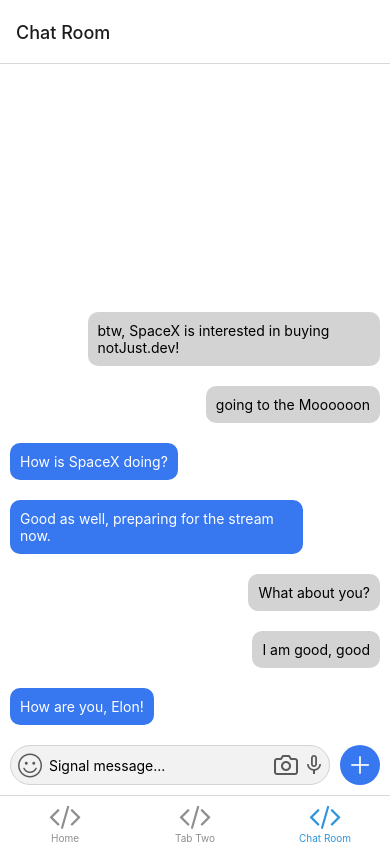
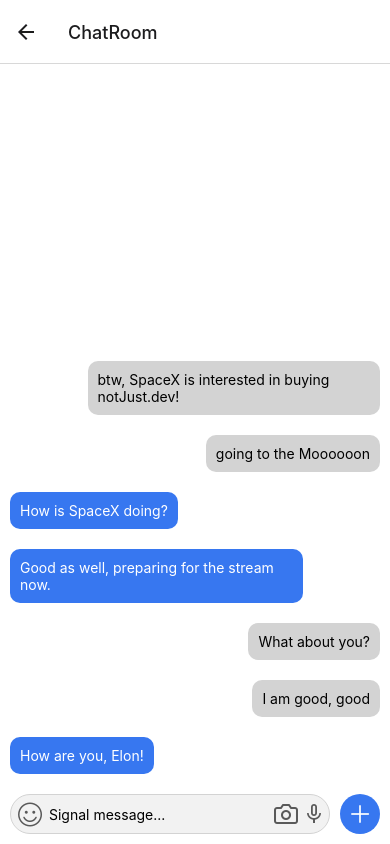
Before and after one commit to pablogeokar/react-native-chat, a React Native app: screen /ChatRoom in a window 390 px wide. Built offline with nearby package versions, Linux system fonts and the light colour scheme; what expo-linking would draw is missing.

Commit message:
header do app

```diff
--- a/components/ChatRoomItem/ChatRoomItem.tsx
+++ b/components/ChatRoomItem/ChatRoomItem.tsx
@@ -1,10 +1,18 @@
-import { View, Image, Text } from 'react-native'
+import { View, Image, Text, Pressable } from 'react-native'
+import { useNavigation } from '@react-navigation/native'
 import styles from './styles'
 
 export default function ChatRoomItem({ chatRoom }: any) {
   const user = chatRoom.users[1]
+  const navigation = useNavigation()
+
+  const onPress = () => {
+    console.warn(user.name)
+    navigation.navigate('ChatRoom', { id: chatRoom.id })
+  }
+
   return (
-    <View style={styles.container}>
+    <Pressable onPress={onPress} style={styles.container}>
       <Image source={{ uri: user.imageUri }} style={styles.image} />
       {chatRoom.newMessages &&
         <View style={styles.badgeContainer}>
@@ -18,7 +26,7 @@ export default function ChatRoomItem({ chatRoom }: any) {
         </View>
         <Text numberOfLines={1} style={styles.text}>{chatRoom.lastMessage.content}</Text>
       </View>
-    </View>
+    </Pressable>
 
   )
 }
--- a/navigation/index.tsx
+++ b/navigation/index.tsx
@@ -4,11 +4,10 @@
  *
  */
 import { FontAwesome } from '@expo/vector-icons';
-import { createBottomTabNavigator } from '@react-navigation/bottom-tabs';
 import { NavigationContainer, DefaultTheme, DarkTheme } from '@react-navigation/native';
 import { createNativeStackNavigator } from '@react-navigation/native-stack';
 import * as React from 'react';
-import { ColorSchemeName, Pressable } from 'react-native';
+import { View, Image, Text, ColorSchemeName, Pressable } from 'react-native';
 
 import Colors from '../constants/Colors';
 import useColorScheme from '../hooks/useColorScheme';
@@ -25,7 +24,7 @@ export default function Navigation({ colorScheme }: { colorScheme: ColorSchemeNa
   return (
     <NavigationContainer
       linking={LinkingConfiguration}
-    theme={colorScheme === 'dark' ? DarkTheme : DefaultTheme}
+      theme={colorScheme === 'dark' ? DarkTheme : DefaultTheme}
     >
       <RootNavigator />
     </NavigationContainer>
@@ -40,64 +39,25 @@ const Stack = createNativeStackNavigator<RootStackParamList>();
 
 function RootNavigator() {
   return (
-    <Stack.Navigator screenOptions={{ headerShown: false }}>
-      <Stack.Screen name="Root" component={BottomTabNavigator} />
-      <Stack.Screen name="ChatRoom" component={ChatRoomScreen} options={{ headerShown: true }} />
-      <Stack.Screen name="Home" component={HomeScreen} options={{ headerShown: true }} />
+    <Stack.Navigator>
+      <Stack.Screen
+        name="Home"
+        component={HomeScreen}
+        options={{ headerTitle: () => <HomeHeader /> }}
+      />
+      <Stack.Screen name="ChatRoom" component={ChatRoomScreen} />
       <Stack.Screen name="NotFound" component={NotFoundScreen} options={{ title: 'Oops!' }} />
     </Stack.Navigator>
   );
 }
 
-/**
- * A bottom tab navigator displays tab buttons on the bottom of the display to switch screens.
- * https://reactnavigation.org/docs/bottom-tab-navigator
- */
-const BottomTab = createBottomTabNavigator<RootTabParamList>();
-
-function BottomTabNavigator() {
-  const colorScheme = useColorScheme();
-
+const HomeHeader = () => {
   return (
-    <BottomTab.Navigator
-      initialRouteName="TabOne"
-      screenOptions={{
-        tabBarActiveTintColor: Colors[colorScheme].tint,
-      }}>
-      <BottomTab.Screen
-        name="TabOne"
-        component={HomeScreen}
-        options={({ navigation }: RootTabScreenProps<'TabOne'>) => ({
-          title: 'Home',
-          tabBarIcon: ({ color }) => <TabBarIcon name="code" color={color} />,
-        })}
-      />
-      <BottomTab.Screen
-        name="TabTwo"
-        component={TabTwoScreen}
-        options={{
-          title: 'Tab Two',
-          tabBarIcon: ({ color }) => <TabBarIcon name="code" color={color} />,
-        }}
-      />
-      <BottomTab.Screen
-        name="ChatRoom"
-        component={ChatRoomScreen}
-        options={{
-          title: 'Chat Room',
-          tabBarIcon: ({ color }) => <TabBarIcon name="code" color={color} />,
-        }}
-      />
-    </BottomTab.Navigator>
-  );
+    <View style={{ flexDirection: 'row', justifyContent: 'space-between' }}>
+      <Image
+        source={{ uri: 'https://notjustdev-dummy.s3.us-east-2.amazonaws.com/avatars/3.jpg' }}
+        style={{ width: 30, height: 30, borderRadius: 30 }} />
+      <Text style={{}}>Home</Text>
+    </View>
+  )
 }
-
-/**
- * You can explore the built-in icon families and icons on the web at https://icons.expo.fyi/
- */
-function TabBarIcon(props: {
-  name: React.ComponentProps<typeof FontAwesome>['name'];
-  color: string;
-}) {
-  return <FontAwesome size={30} style={{ marginBottom: -3 }} {...props} />;
-}
--- a/screens/ChatRoomScreen.tsx
+++ b/screens/ChatRoomScreen.tsx
@@ -1,11 +1,15 @@
 import Message from '../components/Message'
-import { View, StyleSheet, FlatList, SafeAreaView } from 'react-native';
-
+import { StyleSheet, FlatList, SafeAreaView } from 'react-native';
+import { useRoute } from '@react-navigation/core'
 import chatRoomData from '../assets/Chats'
 import MessageInput from '../components/MessageInput';
 
 
 export default function ChatRoomScreen() {
+  const route = useRoute()
+
+  console.warn(route.params)
+
   return (
     <SafeAreaView style={styles.page}>
       <FlatList
--- a/types.tsx
+++ b/types.tsx
@@ -16,7 +16,7 @@ declare global {
 export type RootStackParamList = {
   Root: NavigatorScreenParams<RootTabParamList> | undefined;
   Home: undefined;
-  ChatRoom: undefined;
+  ChatRoom: { id?: string };
   Modal: undefined;
   NotFound: undefined;
 };
```
